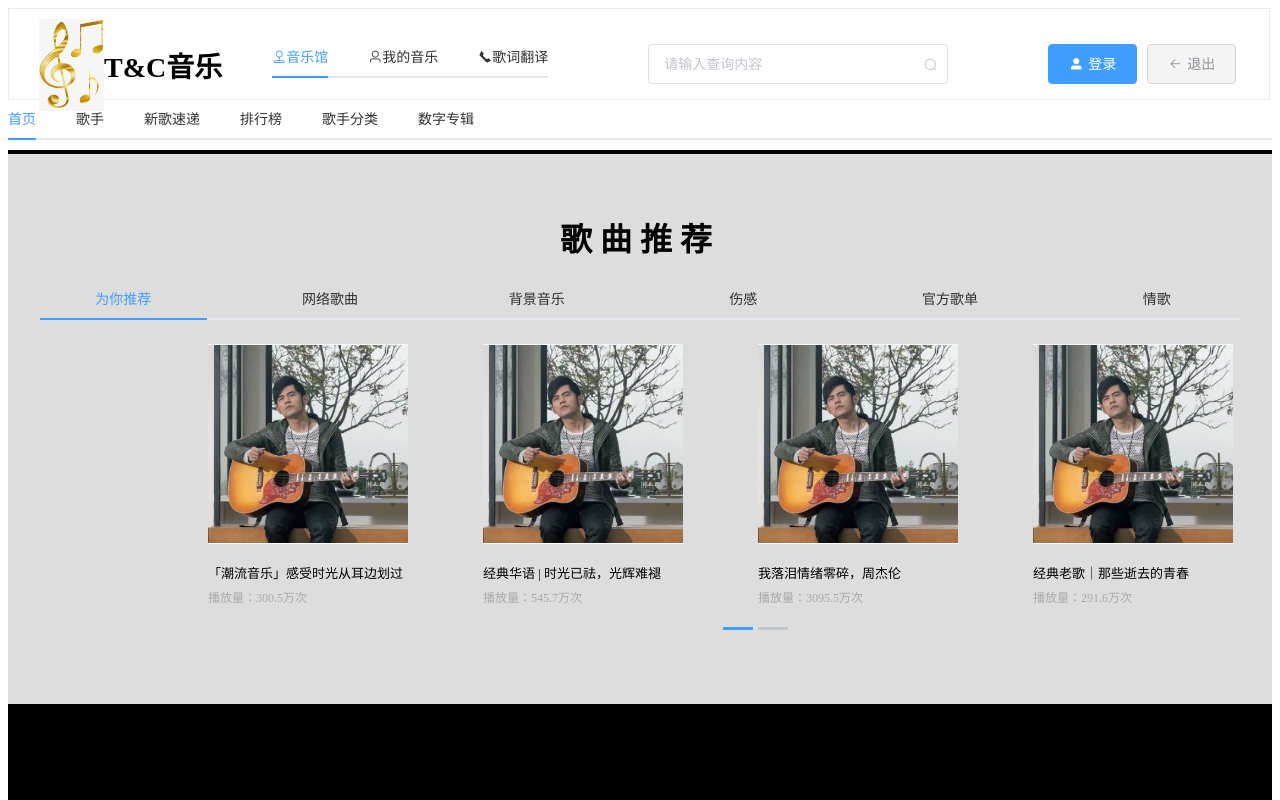
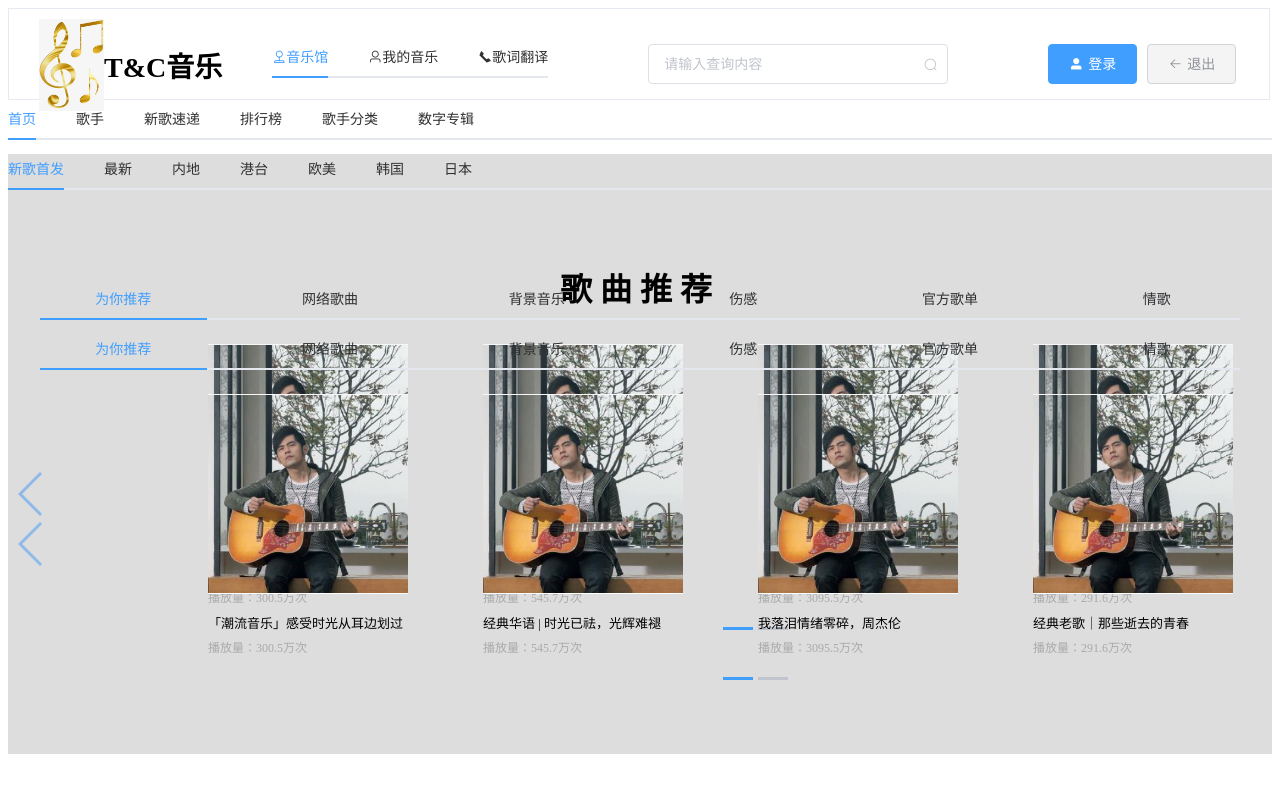
Before and after one commit to JCHappytime/Music-Vue, a Vue app: page /#/index in a window 1280 px wide. Shown: the top 800 px of the page. Built offline with nearby package versions, Linux system fonts and the light colour scheme.

Commit message:
增加新歌首发

```diff
--- a/src/components/Slider.vue
+++ b/src/components/Slider.vue
@@ -34,12 +34,12 @@ export default {
     isPrev: {
       required: false,
       type: Boolean,
-      default: false,
+      default: true,
     },
     isNext: {
       required: false,
       type: Boolean,
-      default: false,
+      default: true,
     },
   },
   components: {
--- a/src/views/Footer.vue
+++ b/src/views/Footer.vue
@@ -21,7 +21,8 @@ export default {
 
 <style lang="scss" scoped>
 .content {
-  height: 1700px;
+  height: 170px;
+  margin-top: 70%;
   background-color: black;
 }
 </style>
--- a/src/views/Header.vue
+++ b/src/views/Header.vue
@@ -31,15 +31,18 @@
       <el-button type="info" icon="el-icon-back" plain small>退出</el-button>
     </div>
     <sub-header></sub-header>
+    <new-songs></new-songs>
   </div>
 </template>
 
 <script>
 import SubHeader from '@/views/Home/Sub-Header'
+import NewSongs from '@/views/Home/New-Songs'
 
 export default {
   components: {
     SubHeader,
+    NewSongs,
   },
   data() {
     return {
--- /dev/null
+++ b/src/views/Home/New-Songs.vue
@@ -0,0 +1,122 @@
+<template>
+  <div class="main-content">
+    <div class="main-content-inner">
+      <el-tabs v-model="activeName" @tab-click="handleClickTab">
+        <el-tab-pane name="home">
+          <span slot="label">新歌首发</span>
+          <div class="home-box">
+            <div>
+              <Home-Page></Home-Page>
+            </div>
+            <div>
+              <Slider :optons="options" :sliders="sliders"></Slider>
+            </div>
+          </div>
+        </el-tab-pane>
+        <el-tab-pane name="singer">
+          <span slot="label">最新</span>
+        </el-tab-pane>
+        <el-tab-pane name="songs">
+          <span slot="label">内地</span>
+        </el-tab-pane>
+        <el-tab-pane name="rank">
+          <span slot="label">港台</span>
+        </el-tab-pane>
+        <el-tab-pane name="singers">
+          <span slot="label">欧美</span>
+        </el-tab-pane>
+        <el-tab-pane name="cds">
+          <span slot="label">韩国</span>
+        </el-tab-pane>
+        <el-tab-pane name="cds">
+          <span slot="label">日本</span>
+        </el-tab-pane>
+      </el-tabs>
+    </div>
+  </div>
+</template>
+
+<script>
+import Slider from '@/components/Slider'
+import HomePage from '@/views/Home/Home-Page'
+
+export default {
+  components: {
+    Slider,
+    HomePage,
+  },
+  data() {
+    return {
+      activeName: 'home',
+      options: {},
+      // sliders: {},
+    }
+  },
+  computed: {
+    sliders() {
+      const res = [
+        {
+          name: 'Singer1',
+          description: '「潮流音乐」感受时光从耳边划过',
+          btnName: '下载',
+          imgName: '../assets/swiper1.jpg',
+          play: 300.5,
+        },
+        {
+          name: 'Flowers',
+          description: '经典华语 | 时光已祛，光辉难褪',
+          btnName: '下载',
+          imgName: '../assets/swiper2.jpg',
+          play: 545.7,
+        },
+        {
+          name: '周杰伦',
+          description: '我落泪情绪零碎，周杰伦',
+          btnName: '下载',
+          imgName: '../assets/swiper3.jpg',
+          play: 3095.5,
+        },
+        {
+          name: 'Singer2',
+          description: '经典老歌｜那些逝去的青春',
+          btnName: '下载',
+          imgName: '../assets/swiper4.jpg',
+          play: 291.6,
+        },
+        {
+          name: '张国荣',
+          description: '岁月留声：80年代经典粤语',
+          btnName: '下载',
+          imgName: '../assets/swiper5.jpg',
+          play: 600.6,
+        },
+      ]
+      return res
+    },
+  },
+  methods: {
+    handleClickTab(tab, event) {
+      if (tab.name === 'home') {
+        // this.$router.push('/subHome')
+      }
+    },
+  },
+}
+</script>
+
+<style lang="scss" scoped>
+.main-content {
+  /* width: 1200px; */
+  height: 50px;
+  margin: 0 auto;
+}
+.home-box {
+  /* width: 1200px; */
+  padding: 60px 0;
+  background-color: #ddd;
+}
+.main-content-inner {
+  /* padding: 0 365px; */
+  margin: auto;
+}
+</style>
```
